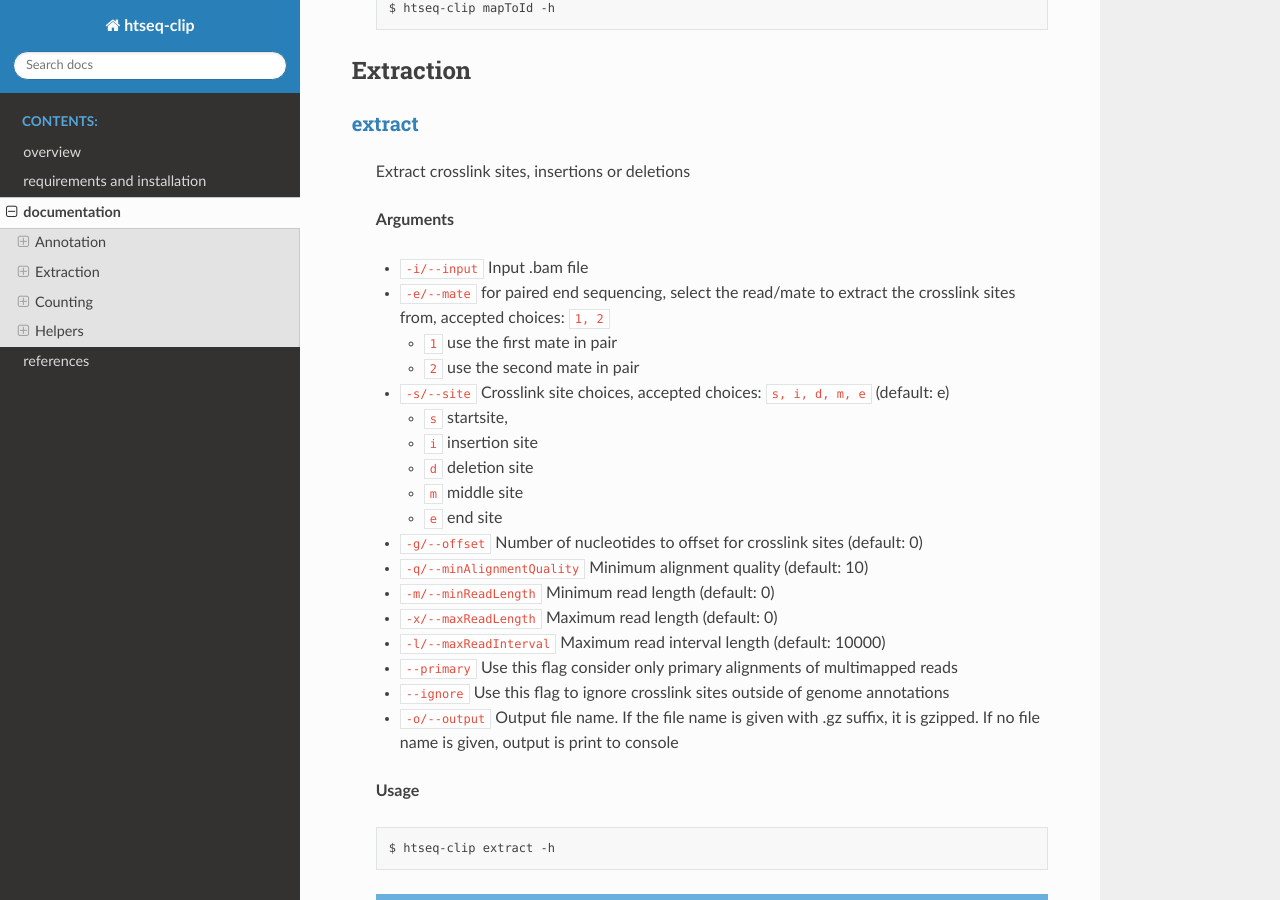
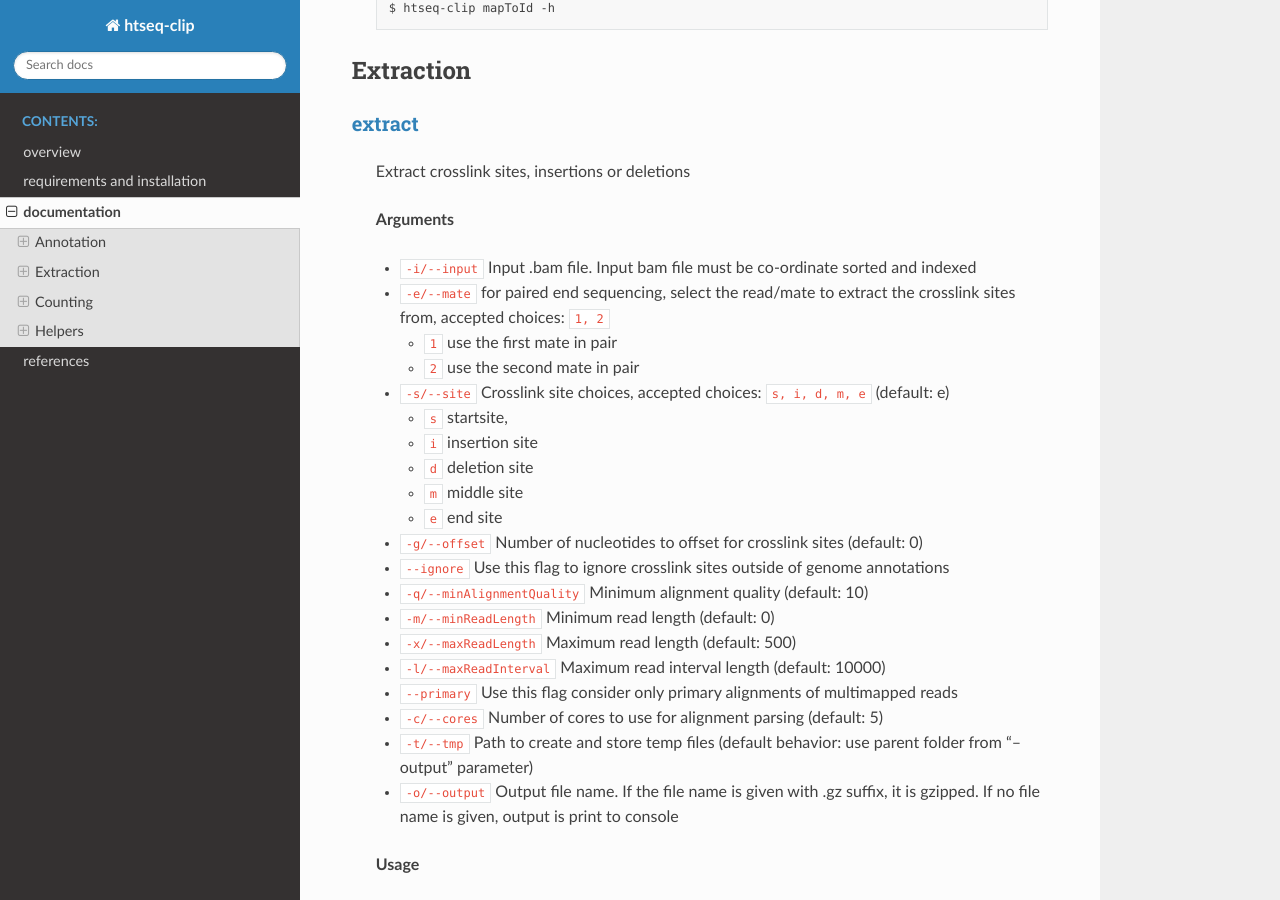
Before and after one commit to EMBL-Hentze-group/htseq-clip, a Sphinx documentation site: the page built from docs/source/documentation.rst, in a window 1280 px wide and 900 px high, scrolled down 1774 px. Built offline with Sphinx 7.4.7 and the Read the Docs theme 2.0.0, drawn with Linux system fonts in a browser that asks for light colours.

Commit message:
update documentation

```diff
--- a/docs/source/documentation.rst
+++ b/docs/source/documentation.rst
@@ -105,7 +105,7 @@ Extraction
 
   **Arguments**
 
-  * ``-i/--input`` Input .bam file
+  * ``-i/--input`` Input .bam file. Input bam file must be co-ordinate sorted and indexed
   * ``-e/--mate`` for paired end sequencing, select the read/mate to extract the crosslink sites from, accepted choices: ``1, 2``
 
     * ``1`` use the first mate in pair
@@ -119,12 +119,14 @@ Extraction
     * ``e`` end site
 
   * ``-g/--offset`` Number of nucleotides to offset for crosslink sites (default: 0)
+  * ``--ignore`` Use this flag to ignore crosslink sites outside of genome annotations
   * ``-q/--minAlignmentQuality`` Minimum alignment quality (default: 10)
   * ``-m/--minReadLength`` Minimum read length (default: 0)
-  * ``-x/--maxReadLength`` Maximum read length (default: 0)
+  * ``-x/--maxReadLength`` Maximum read length (default: 500)
   * ``-l/--maxReadInterval`` Maximum read interval length (default: 10000)
   * ``--primary`` Use this flag consider only primary alignments of multimapped reads
-  * ``--ignore`` Use this flag to ignore crosslink sites outside of genome annotations
+  * ``-c/--cores`` Number of cores to use for alignment parsing (default: 5)
+  * ``-t/--tmp`` Path to create and store temp files (default behavior: use parent folder from "--output" parameter)
   * ``-o/--output`` Output file name. If the file name is given with .gz suffix, it is gzipped. If no file name is given, output is print to console
 
   **Usage**
```
Also changed, not shown: 1 other file.
